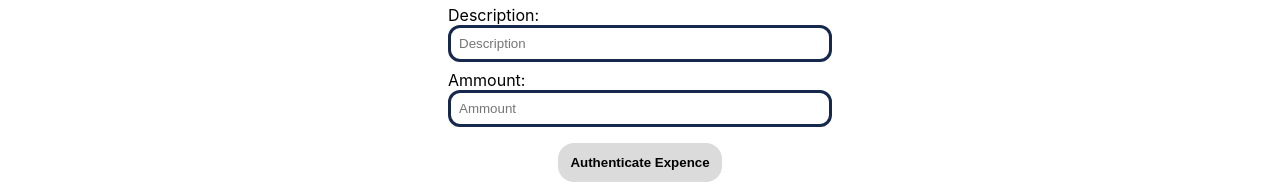
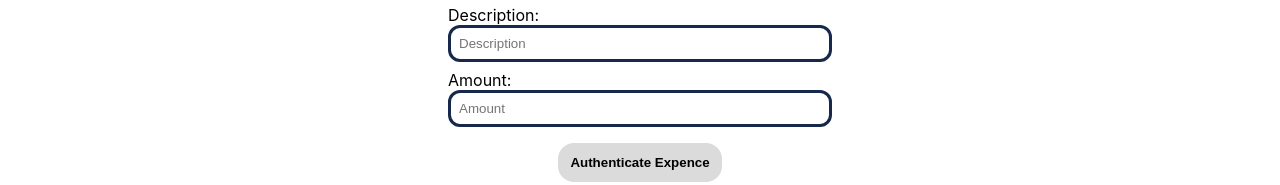
Before and after one commit to williamaredal/expense-manager, a React (Create React App) app: page /transaction in a window 1280 px wide. Shown: the part 237-422 px from the top of the page. Built offline with nearby package versions, Linux system fonts and the light colour scheme.

Commit message:
state now recieves actions with string date

```diff
--- a/src/app/components/transactionAuthList.js
+++ b/src/app/components/transactionAuthList.js
@@ -18,7 +18,7 @@ function TransactionAuthList (props) {
                 newTransactions : props.transactions.filter(t => t.transactionID !== transaction.transactionID),
                 transactionNumber : transaction.transactionID,
                 parentAccount : transaction.transactionAccount,
-                ammount : transaction.ammount,
+                amount : transaction.amount,
                 date : transaction.date,
                 title : transaction.transactionTitle,
                 description : transaction.transactionDescription,
@@ -31,7 +31,6 @@ function TransactionAuthList (props) {
     return (
         <div>
             {props.transactions.filter( transaction => transaction.transactionAuthenticated === false).map( (filteredTransaction, i) => {
-                const transactionDate = filteredTransaction.date.getDate() + '-' + (filteredTransaction.date.getMonth() + 1) + '-' + filteredTransaction.date.getFullYear();
 
                 return (
                     <div key={i} className="authenticateCard">
@@ -39,10 +38,10 @@ function TransactionAuthList (props) {
                             <b>Account:</b> {filteredTransaction.transactionAccount}
                         </div>
                         <div className="cell">
-                            <b>Ammount:</b> {filteredTransaction.ammount}
+                            <b>Amount:</b> {filteredTransaction.amount}
                         </div>
                         <div className="cell">
-                            <b>Date:</b> {transactionDate}
+                            <b>Date:</b> {new Date(filteredTransaction.date).toDateString()}
                         </div>
                         <div className="cell">
                             <button className="authenticateButton" onClick={() => authTransaction(filteredTransaction)}>Authenticate</button>
--- a/src/app/components/transactionForm.js
+++ b/src/app/components/transactionForm.js
@@ -22,8 +22,8 @@ function TransactionForm (props) {
     const [transactionDetails, updateTransaction] = useState({
         transactionNumber : props.passedTransaction.transactionID || Math.floor(Math.random()*10000000000000), // switch to uuid4
         parentAccount : props.passedAccount || 'Parent Account Number', // passed through props
-        ammount : props.passedTransaction.ammount || 0,
-        date : props.passedTransaction.date || new Date(),
+        amount : props.passedTransaction.amount || 0,
+        date : props.passedTransaction.date || new Date().toString(),
         transactionTitle : props.passedTransaction.transactionTitle || '',
         transactionDescription : props.passedTransaction.transactionDescription || '',
         transactionAuthenticated : props.passedTransaction.transactionAuthenticated || false,
@@ -48,7 +48,7 @@ function TransactionForm (props) {
                     newTransactions : props.transactions.filter(t => (t.transactionID !== transactionDetails.transactionNumber)),
                     transactionNumber : transactionDetails.transactionNumber,
                     parentAccount : transactionDetails.parentAccount,
-                    ammount : transactionDetails.ammount,
+                    amount : transactionDetails.amount,
                     date : transactionDetails.date,
                     title : transactionDetails.transactionTitle,
                     description : transactionDetails.transactionDescription,
@@ -59,8 +59,8 @@ function TransactionForm (props) {
             updateTransaction({
                 transactionNumber : Math.floor(Math.random()*10000000000000), // switch to uuid4
                 parentAccount : 'Parent Account Number', // passed through props
-                ammount : 0,
-                date : new Date(),
+                amount : 0,
+                date : new Date().toString(),
                 transactionTitle : '',
                 transactionDescription : '',
                 transactionAuthenticated : false,
@@ -84,7 +84,7 @@ function TransactionForm (props) {
                     newTransactions : props.transactions.filter(t => (t.transactionID !== transactionDetails.transactionNumber)),
                     transactionNumber : transactionDetails.transactionNumber,
                     parentAccount : transactionDetails.parentAccount,
-                    ammount : transactionDetails.ammount,
+                    amount : transactionDetails.amount,
                     date : transactionDetails.date,
                     title : transactionDetails.transactionTitle,
                     description : transactionDetails.transactionDescription,
@@ -95,8 +95,8 @@ function TransactionForm (props) {
             updateTransaction({
                 transactionNumber : Math.floor(Math.random()*10000000000000), // switch to uuid4
                 parentAccount : 'Parent Account Number', // passed through props
-                ammount : 0,
-                date : new Date(),
+                amount : 0,
+                date : new Date().toString(),
                 transactionTitle : '',
                 transactionDescription : '',
                 transactionAuthenticated : false,
@@ -132,8 +132,8 @@ function TransactionForm (props) {
                 </label>
 
                 <label className="formLabel">
-                    Ammount:
-                    <input className="formInput" value={transactionDetails.ammount ? transactionDetails.ammount : ''} placeholder="Ammount" name="ammount" onChange={(e) => {updateFormVars(e.target.name, Number(e.target.value))}}/>
+                    Amount:
+                    <input className="formInput" value={transactionDetails.amount ? transactionDetails.amount : ''} placeholder="Amount" name="amount" onChange={(e) => {updateFormVars(e.target.name, Number(e.target.value))}}/>
                 </label>
 
                 <button className="button" onClick={() => authenticateExpence()}>Authenticate Expence</button>
--- a/src/app/components/transactionHistory.js
+++ b/src/app/components/transactionHistory.js
@@ -42,7 +42,6 @@ function TransactionHistory (props) {
         <div>
             {redirectState.redirect ? <Redirect exact to={redirectState.path}/> : null}
             {props.transactions.map( (transaction, i) => {
-                const transactionDate = transaction.date.getDate() + '-' + (transaction.date.getMonth() + 1) + '-' + transaction.date.getFullYear();
 
                 return (
                     <div key={i} onClick={() => {openPage('/transaction', transaction)}} className="transactionCard">
@@ -53,7 +52,7 @@ function TransactionHistory (props) {
                             <b>Ammount:</b> {transaction.ammount}
                         </div>
                         <div className="cell">
-                            <b>Date:</b> {transactionDate}
+                            <b>Date:</b> {new Date(transaction.date).toDateString()}
                         </div>
                         <div className="cell">
                             <b>Authenticated:</b> <b className={transaction.transactionAuthenticated ? "transactionAuthenticated" : "transactionWaiting"}>{transaction.transactionAuthenticated.toString()}</b>
--- a/src/app/store.js
+++ b/src/app/store.js
@@ -3,8 +3,8 @@ import { configureStore } from '@reduxjs/toolkit';
 const initialState = {
   accountNumber : Math.floor(Math.random()*10000000000000),
   accountName : 'My Account Name',
-  accountAvailableBalance : 100, // sum of authenticated transactions
-  accountDueBalance : 10, // sum of transactions pending authentication
+  accountAvailableBalance : 350, // sum of authenticated transactions
+  accountDueBalance : 30, // sum of transactions pending authentication
 
   currentTransaction : {
 
@@ -14,8 +14,8 @@ const initialState = {
     {
       transactionID : 6528960483236,
       transactionAccount : 'Parent Account Number',
-      date : new Date(),
-      ammount : 10,
+      date : new Date().toString(),
+      amount : 10,
       transactionTitle : 'This is a test title for transaction 1',
       transactionDescription : 'This is a test description for transaction 1. thus being a little longer',
       transactionAuthenticated : false,
@@ -23,8 +23,8 @@ const initialState = {
     {
       transactionID : 'UNIQUEID',
       transactionAccount : 'Parent Account Number',
-      date : new Date(),
-      ammount : 100,
+      date : new Date().toString(),
+      amount : 100,
       transactionTitle : 'This is a test title for transaction 2',
       transactionDescription : 'This is a test description for transaction 2. thus being a little longer',
       transactionAuthenticated : true,
@@ -32,8 +32,8 @@ const initialState = {
     {
       transactionID : 2008960483236,
       transactionAccount : 'Parent Account Number',
-      date : new Date(),
-      ammount : 20,
+      date : new Date().toString(),
+      amount : 20,
       transactionTitle : 'This is a test title for transaction 3',
       transactionDescription : 'This is a test description for transaction 3. thus being a little longer',
       transactionAuthenticated : false,
@@ -41,8 +41,8 @@ const initialState = {
     {
       transactionID : 'SECONDUNIQUEID',
       transactionAccount : 'Parent Account Number',
-      date : new Date(),
-      ammount : 150,
+      date : new Date().toString(),
+      amount : 150,
       transactionTitle : 'This is a test title for transaction 4',
       transactionDescription : 'This is a test description for transaction 4. thus being a little longer',
       transactionAuthenticated : true,
@@ -59,14 +59,14 @@ function AccountantReducer ( state = initialState, action) {
     case 'expences/submitTransaction' :
     return {
       ...state,
-      accountDueBalance : state.accountDueBalance - (state.currentTransaction.ammount || 0)+ action.payload.ammount,
+      accountDueBalance : state.accountDueBalance - (state.currentTransaction.amount || 0)+ action.payload.amount,
       transactions : [
         ...(action.payload.newTransactions || state.transactions),
         {
           transactionID : action.payload.transactionNumber ? action.payload.transactionNumber : Math.round(Math.random()*10000000000000),
           transactionAccount : action.payload.parentAccount,
-          ammount : action.payload.ammount,
-          date : action.payload.date ? action.payload.date : new Date(),
+          amount : action.payload.amount,
+          date : action.payload.date ? action.payload.date : new Date().toString(),
           transactionTitle : action.payload.title,
           transactionDescription : action.payload.description,
           transactionAuthenticated : action.payload.authenticated,
@@ -77,14 +77,14 @@ function AccountantReducer ( state = initialState, action) {
     case 'expences/authTransaction' :
     return {
       ...state,
-      accountAvailableBalance : state.accountAvailableBalance - (state.currentTransaction.ammount || 0) + action.payload.ammount,
+      accountAvailableBalance : state.accountAvailableBalance - (state.currentTransaction.amount || 0) + action.payload.amount,
       transactions : [
         ...(action.payload.newTransactions || state.transactions),
         {
           transactionID : action.payload.transactionNumber,
           transactionAccount : action.payload.parentAccount,
-          ammount : action.payload.ammount,
-          date : action.payload.date ? action.payload.date : new Date(),
+          amount : action.payload.amount,
+          date : action.payload.date.toString ? action.payload.date : new Date().toString(),
           transactionTitle : action.payload.title,
           transactionDescription : action.payload.description,
           transactionAuthenticated : action.payload.authenticated,
@@ -98,7 +98,7 @@ function AccountantReducer ( state = initialState, action) {
         currentTransaction : {
           transactionID : action.payload.transactionNumber,
           transactionAccount : action.payload.parentAccount,
-          ammount : action.payload.ammount,
+          amount : action.payload.amount,
           date : action.payload.date,
           transactionTitle : action.payload.title,
           transactionDescription : action.payload.description,
```
Also changed, not shown: src/app/views/transactionAuth.js (+22 -1 lines), src/app/views/transactions.js (+8 -15 lines).
